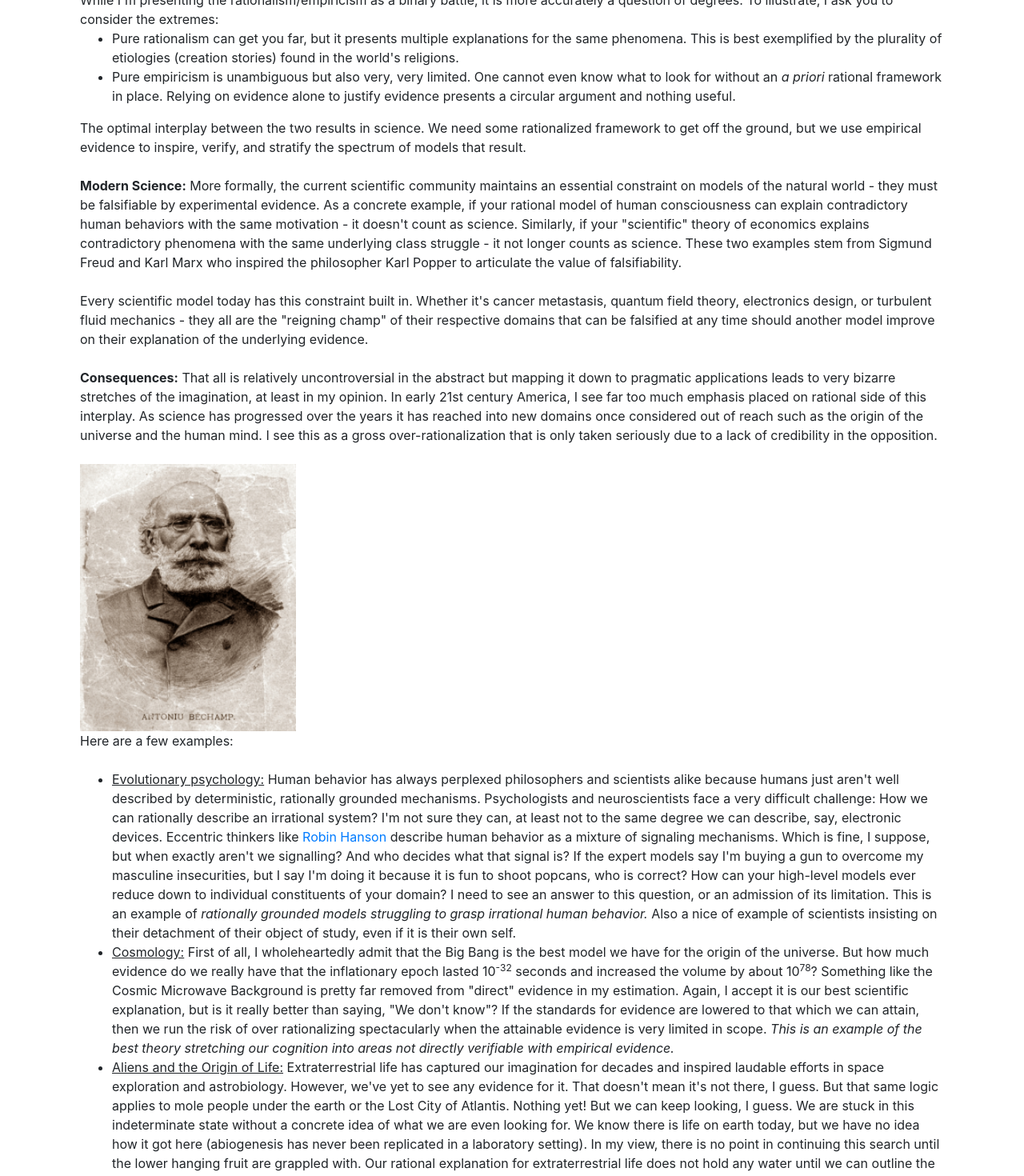
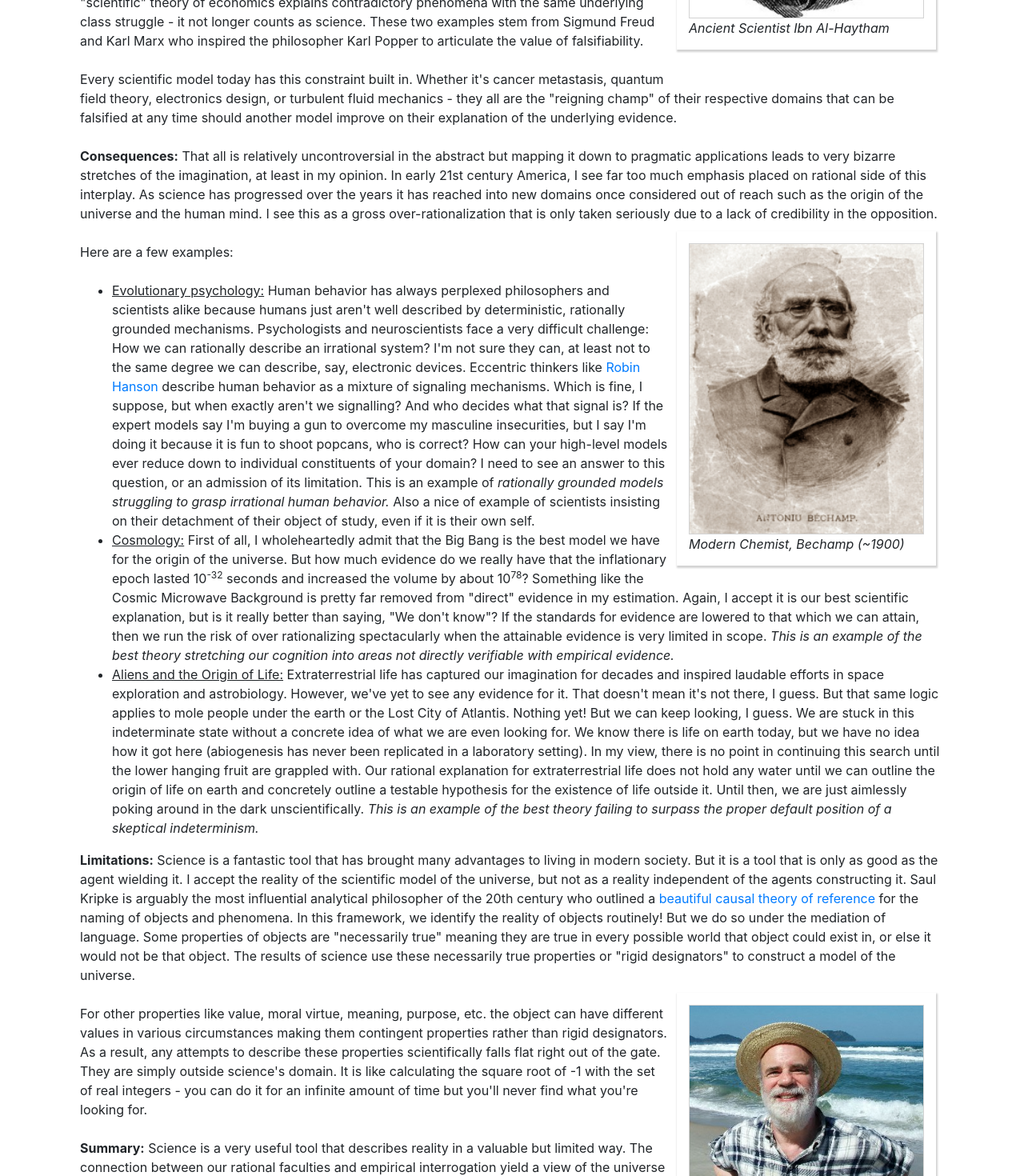
Before and after one commit to spwhite1337/website, a Vue app in the folder frontend/: page /Blog/Science in a window 1280 px wide. Shown: the part 1330-2800 px from the top of the page at 80% size. Built offline with nearby package versions, Linux system fonts and the light colour scheme.

Commit message:
Update science figures

```diff
--- a/frontend/src/components/blog_posts/science/Science.vue
+++ b/frontend/src/components/blog_posts/science/Science.vue
@@ -40,8 +40,11 @@
     everyday. This early example of the interplay between rational argumentation and empirical investigation was
     systematically refined and amplified over the next millennium.
     <br>
-    <img :src="getImgUrl('ibn-al-haytham.jpg')" alt="Ibn Al-Haytham" width="25%">
-     <br><br>
+    <captioned-image
+          :image="getImgUrl('ibn-al-haytham.jpg')" alt="Ibn Al-Haytham" caption="Ancient Scientist Ibn Al-Haytham"
+          position="right" size="30%">
+    </captioned-image>
+    <br>
      While I'm presenting the rationalism/empiricism as a binary battle, it is more accurately a question of degrees.
     To illustrate, I ask you to consider the extremes:
      <ul>
@@ -71,8 +74,11 @@
     years it has reached into new domains once considered out of reach such as the origin of the universe and the
     human mind. I see this as a gross over-rationalization that is only taken seriously due to a lack of credibility in
     the opposition.
-     <br><br>
-    <img :src="getImgUrl('bechamp.png')" alt="Bechamp" width="25%">
+     <br>
+    <captioned-image
+          :image="getImgUrl('bechamp.png')" alt="Bechamp" caption="Modern Chemist, Bechamp (~1900)"
+          position="right" size="30%">
+    </captioned-image>
     <br>
      Here are a few examples:<br><br>
      <ul>
@@ -119,8 +125,11 @@
     The results of science use these necessarily true properties or "rigid designators" to construct a model of the
     universe.
     <br>
-    <img :src="getImgUrl('saul_kripke.jpg')" alt="Kripke" width="25%">
-     <br><br>
+    <captioned-image
+          :image="getImgUrl('saul_kripke.jpg')" alt="Kripke" caption="Genius and Nerd, Saul Kripke"
+          position="right" size="30%">
+    </captioned-image>
+    <br>
      For other properties like value, moral virtue, meaning, purpose, etc. the object can have different values in
     various circumstances making them contingent properties rather than rigid designators. As a result, any attempts
     to describe these properties scientifically falls flat right out of the gate. They are simply outside science's
@@ -141,8 +150,11 @@
 </template>
 
 <script>
+import CaptionedImage from '@/components/utils/CaptionedImage.vue'
+
 export default {
   name: 'Science',
+  components: { 'captioned-image': CaptionedImage },
   methods: { getImgUrl (pic) { return require('@/assets/blog_posts/science/Science/' + pic) } },
 }
 </script>
```
